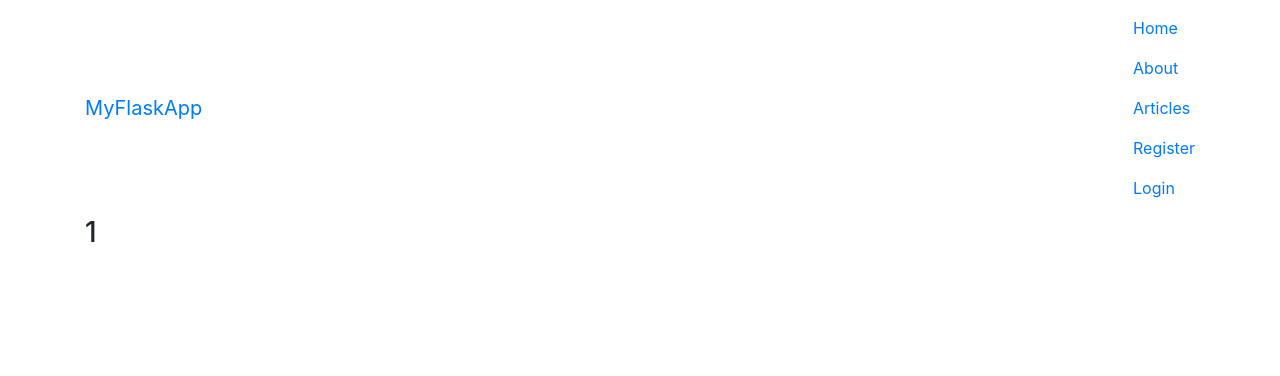
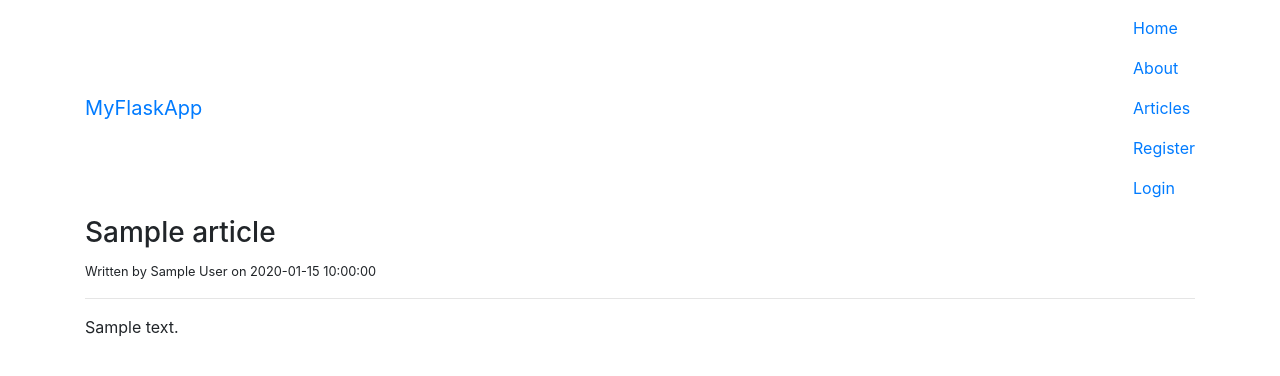
Before and after one commit to prikulkarni/myflaskapp, a Flask app: page /article/1/ in a window 1280 px wide. Shown: the top 376 px of the page. Run offline with Flask 2, Linux system fonts and the light colour scheme; tables that the repository leaves empty hold one stand-in row (values such as "Sample post"); some libraries are stand-ins or nearby versions.

Commit message:
completed part 4

```diff
--- a/app.py
+++ b/app.py
@@ -1,5 +1,5 @@
 from flask import Flask, render_template, flash, redirect, url_for, request, session, logging
-from data import Articles
+#from data import Articles
 from flask_sqlalchemy import SQLAlchemy
 from wtforms import Form, StringField, TextAreaField, PasswordField, validators
 from passlib.hash import sha256_crypt
@@ -10,7 +10,7 @@ app.config['SQLALCHEMY_DATABASE_URI'] = 'postgresql+psycopg2://postgres:linux123
 app.config['SQLALCHEMY_TRACK_MODIFICATIONS'] = False
 app.config['SECRET_KEY'] = 'change'
 db = SQLAlchemy(app)
-Articles = Articles()
+#Articles = Articles()
 
 class User(db.Model):
     __tablename__ = "users"
@@ -27,8 +27,23 @@ class User(db.Model):
         self.password = password
 
     def __repr__(self):
-        return '<password {}>'.format(self.password)
+        return '<id {}>'.format(self.id)
 
+class Article(db.Model):
+    __tablename__ = "articles"
+    id = db.Column(db.Integer, primary_key=True)
+    title = db.Column(db.String, nullable=False)
+    author = db.Column(db.String, nullable=False)
+    body = db.Column(db.Text, nullable=False)
+    create_date = db.Column(db.DateTime)
+
+    def __init__(self, title, author, body):
+        self.title =  title
+        self.author = author
+        self.body = body
+
+    def __repr__(self):
+        return '<id {}>'.format(self.id)
 
 @app.route('/')
 def index():
@@ -40,11 +55,20 @@ def about():
 
 @app.route('/articles')
 def articles():
-    return render_template('articles.html', articles=Articles)
+    #Get Articles
+    articles = Article.query.all()
+    if (articles != None):
+        return render_template('articles.html', articles=articles)
+    else:
+        msg = "No articles yet"
+        return render_template('articles.html', msg=msg)
 
+#Single Article
 @app.route('/article/<string:id>/')
 def article(id):
-    return render_template('article.html', id=id)
+    #Get Single Article
+    article = Article.query.filter_by(id=id).one()
+    return render_template('article.html', article=article)
 
 class RegisterForm(Form):
     name = StringField('Name', [validators.Length(min=1, max=50)])
@@ -107,6 +131,7 @@ def is_logged_in(f):
     return wrap
 
 @app.route('/logout')
+@is_logged_in
 def logout():
     session.clear()
     flash('You are now logged out', 'success')
@@ -115,7 +140,37 @@ def logout():
 @app.route('/dashboard')
 @is_logged_in
 def dashboard():
-    return render_template('dashboard.html')
+    #Get Articles
+    username = session['username']
+    articles = Article.query.filter_by(author=username).all()
+    if (articles != None):
+        return render_template('dashboard.html', articles=articles)
+    else:
+        msg = "No articles written by you yet"
+        return render_template('dashboard.html', msg=msg)
+
+#Article Form Class
+class ArticleForm(Form):
+    title = StringField('Title', [validators.Length(min=1, max=200)])
+    body = TextAreaField('Body', [validators.Length(min=5)])
+
+#Add Article Route
+@app.route('/add_article',methods=['GET', 'POST'])
+@is_logged_in
+def add_article():
+    form = ArticleForm(request.form)
+    if request.method == 'POST' and form.validate():
+        title = form.title.data
+        username = session['username']
+        body = form.body.data
+        art = Article(title, username, body)
+        db.session.add(art)
+        db.session.commit()
+
+        flash('Article Created','success')
+        return redirect(url_for('dashboard'))
+
+    return render_template('add_article.html', form=form)
 
 if __name__ == '__main__':
     app.run(debug=True)
--- a/templates/article.html
+++ b/templates/article.html
@@ -2,6 +2,11 @@
 
 {% block body %}
 <div>
-  <h3>{{id}}</h3>
+  <h3>{{article.title}}</h3>
+  <small>Written by {{article.author}} on {{article.create_date}}</small>
+  <hr>
+  <div>
+    {{article.body}}
+  </div>
 </div>
 {% endblock %}
--- a/templates/index.html
+++ b/templates/index.html
@@ -3,5 +3,9 @@
 {% block body %}
 <div class = "jumbotron text-center">
   <h3> Welcome Home </h3>
+  {% if session.logged_in == NULL %}
+    <a href="/register" class="btn btn-primary btn-lg">Register</a>
+    <a href="/login" class="btn btn-success btn-lg">Login</a>
+  {% endif %}
 </div>
 {% endblock %}
--- a/templates/layout.html
+++ b/templates/layout.html
@@ -12,5 +12,9 @@
       {% block body %}{% endblock %}
     </div>
     <script src="https://stackpath.bootstrapcdn.com/bootstrap/4.1.3/js/bootstrap.min.js"></script>
+    <script src="//cdn.ckeditor.com/4.10.0/basic/ckeditor.js"></script>
+    <script type="text/javascript">
+    CKEDITOR.replace('editor')
+    </script>
   </body>
 </html>
```
Also changed, not shown: templates/add_article.html (added, +15 -0 lines), templates/dashboard.html (+18 -0 lines).
